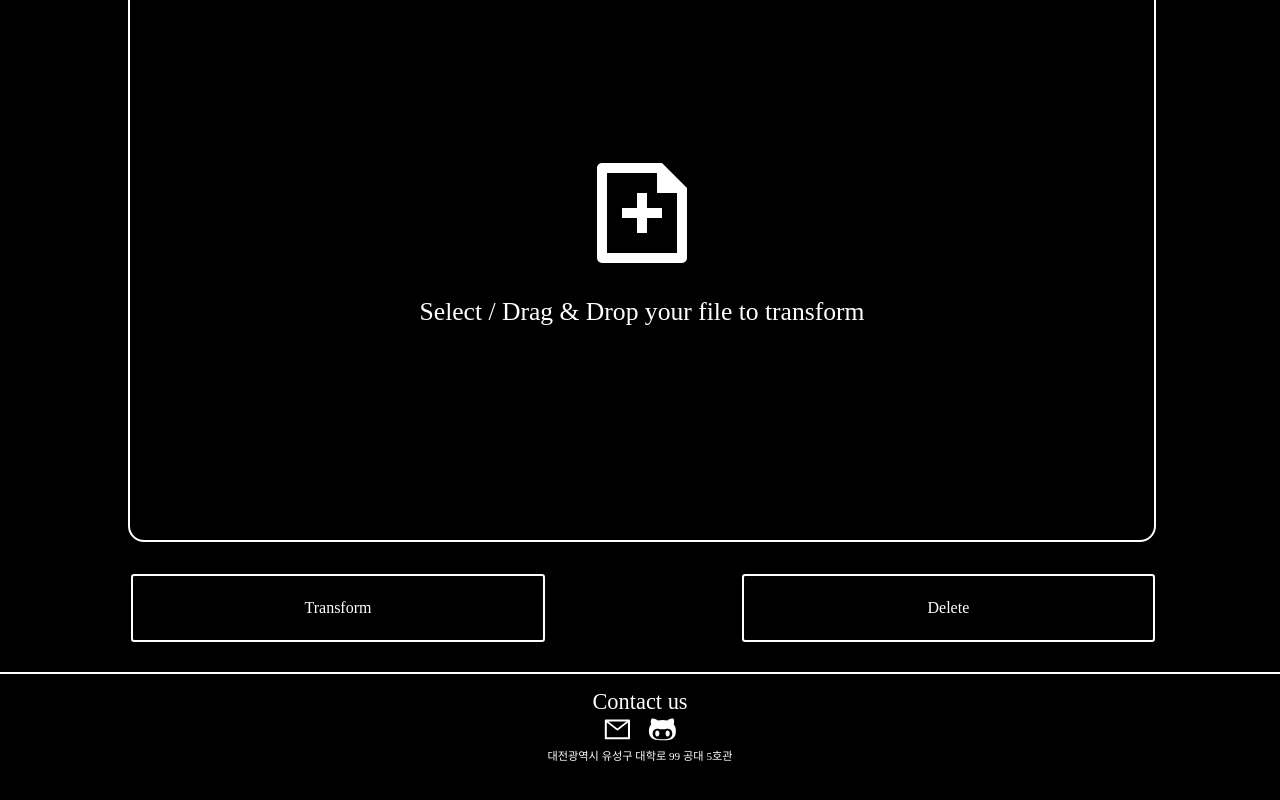
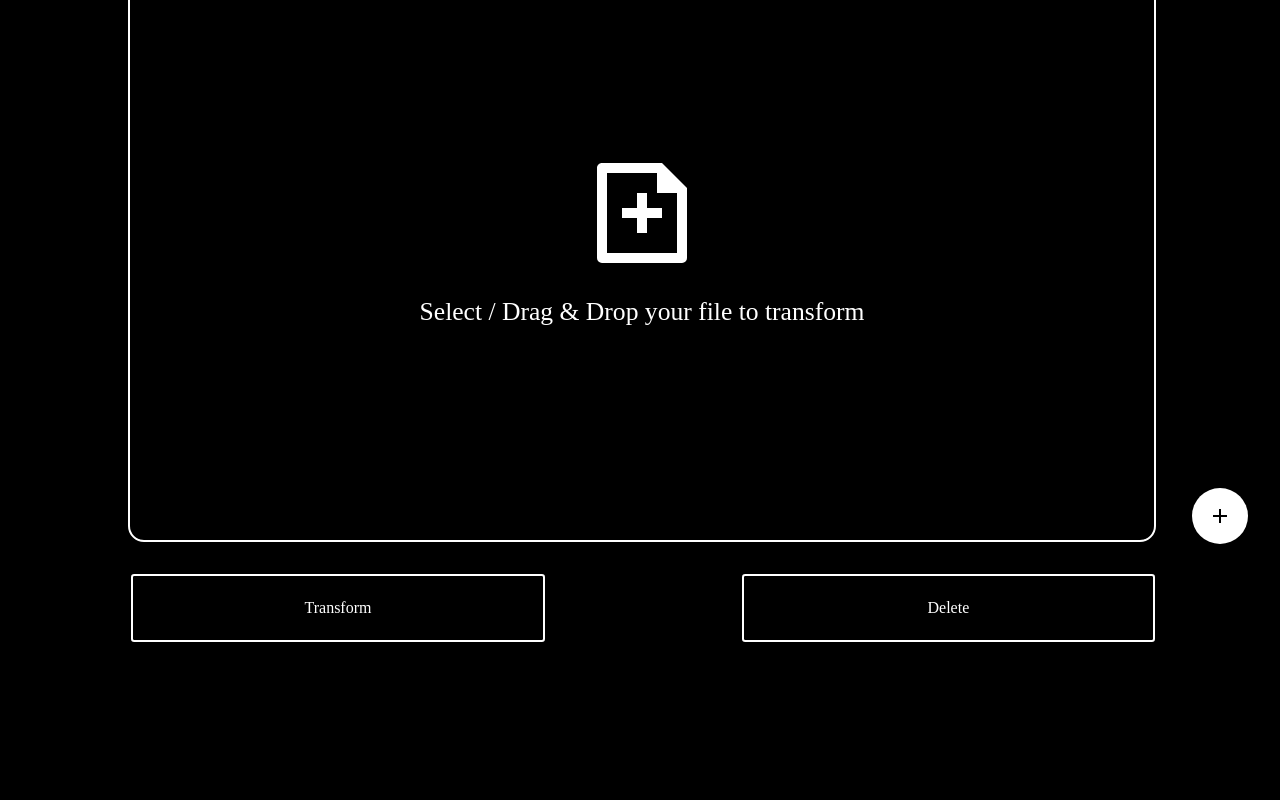
Before and after one commit to 2022-Capstone-Design-1/scripts-frontend, a React (Create React App) app: page / in a window 1280 px wide. Shown: the part 224-1024 px from the top of the page. After the commit the page ends 898 px from the top, so only its background shows below. Built offline with nearby package versions, Linux system fonts and the light colour scheme.

Commit message:
refactor: footer 컴포넌트 FAB로 변경

```diff
--- /dev/null
+++ b/src/components/layouts/fab/index.tsx
@@ -0,0 +1,77 @@
+import * as React from 'react';
+import Box from '@mui/material/Box';
+import Fab from '@mui/material/Fab';
+import { Add, Close, GitHub, EmailOutlined, LightbulbOutlined } from '@mui/icons-material';
+import { useTheme } from 'next-themes';
+import { styled } from '../../../stitches.config';
+
+const Container = styled(Box, {
+    '& > :not(style)': { m: 1 },
+    position: 'fixed',
+    right: '2rem',
+    bottom: '2rem',
+    display: 'flex',
+    flexDirection: 'column-reverse',
+    alignItems: 'center',
+    justifyContent: 'space-between',
+    height: '11rem',
+});
+
+const email = 'rjsduf0503@gmail.com';
+const site = 'https://github.com/2022-CNU-Capstone-Design-1/scripts-frontend';
+
+export default function FloatingActionButton() {
+    const [visible, setVisible] = React.useState(false);
+    const { theme } = useTheme();
+    // const toggleTheme = () => setTheme(theme === 'light' ? 'dark' : 'light');
+    const iconColor = theme === 'light' ? 'white' : 'black';
+    const bgColor = theme === 'dark' ? 'white' : 'black';
+
+    const handleMailClick = () => {
+        alert(`${email}이 복사되었습니다.`);
+    };
+
+    return (
+        <Container>
+            {visible ? (
+                <>
+                    <Fab
+                        aria-label='close'
+                        style={{ color: `${iconColor}`, backgroundColor: `${bgColor}` }}
+                    >
+                        <Close onClick={() => setVisible(!visible)} />
+                    </Fab>
+                    {/* <Fab
+                        size='medium'
+                        aria-label='lightbulb'
+                        style={{ color: `${iconColor}`, backgroundColor: `${bgColor}` }}
+                    >
+                        <LightbulbOutlined onClick={() => toggleTheme()} />
+                    </Fab> */}
+                    <Fab
+                        size='medium'
+                        aria-label='github'
+                        style={{ color: `${iconColor}`, backgroundColor: `${bgColor}` }}
+                    >
+                        <GitHub onClick={() => window.open(site, '_blank')} />
+                    </Fab>
+                    <Fab
+                        size='medium'
+                        color='inherit'
+                        aria-label='email'
+                        style={{ color: `${iconColor}`, backgroundColor: `${bgColor}` }}
+                    >
+                        <EmailOutlined onClick={() => handleMailClick()} />
+                    </Fab>
+                </>
+            ) : (
+                <Fab
+                    aria-label='add'
+                    style={{ color: `${iconColor}`, backgroundColor: `${bgColor}` }}
+                >
+                    <Add onClick={() => setVisible(!visible)} />
+                </Fab>
+            )}
+        </Container>
+    );
+}
--- a/src/components/layouts/footer/index.tsx
+++ /dev/null
@@ -1,66 +0,0 @@
-import React from 'react';
-import { FaGithubAlt } from 'react-icons/fa';
-import { CopyToClipboard } from 'react-copy-to-clipboard';
-import { AiOutlineMail } from 'react-icons/ai';
-import { styled } from '../../../stitches.config';
-
-const Container = styled('div', {
-    borderTop: '2px solid $text',
-    height: '5rem',
-    position: 'relative',
-    transform: 'translateY(-100%)',
-    display: 'flex',
-    justifyContent: 'center',
-    alignItems: 'center',
-    flexDirection: 'column',
-    marginTop: '5rem',
-    '@lg': {},
-});
-
-const Github = styled(FaGithubAlt, {
-    height: '1.5rem',
-    width: '1.5rem',
-    marginLeft: '0.5rem',
-    cursor: 'pointer',
-    '@lg': { width: '1.8rem', height: '1.8rem' },
-});
-
-const Mail = styled(AiOutlineMail, {
-    height: '1.5rem',
-    width: '1.5rem',
-    marginRight: '0.5rem',
-    cursor: 'pointer',
-    '@lg': { width: '1.8rem', height: '1.8rem' },
-});
-
-const ContactUs = styled('div', {
-    marginTop: '1.5rem',
-    fontSize: '1.2rem',
-    '@lg': { fontSize: '1.4rem' },
-});
-
-const Location = styled('div', {
-    fontSize: '0.1rem',
-    '@lg': { fontSize: '0.7rem' },
-});
-
-const email = 'rjsduf0503@gmail.com';
-const site = 'https://github.com/2022-CNU-Capstone-Design-1/scripts-frontend';
-
-export default function Footer(): JSX.Element {
-    const handleMailClick = () => {
-        alert(`${email}이 복사되었습니다.`);
-    };
-    return (
-        <Container>
-            <ContactUs>Contact us</ContactUs>
-            <div>
-                <CopyToClipboard text={email}>
-                    <Mail onClick={handleMailClick} />
-                </CopyToClipboard>
-                <Github onClick={() => window.open(site, '_blank')} />
-            </div>
-            <Location>대전광역시 유성구 대학로 99 공대 5호관</Location>
-        </Container>
-    );
-}
--- a/src/router.tsx
+++ b/src/router.tsx
@@ -4,7 +4,7 @@ import Home from './pages/home';
 import Script from './pages/script';
 import { styled } from './stitches.config';
 import Header from './components/layouts/header';
-import Footer from './components/layouts/footer';
+import FAB from './components/layouts/fab';
 
 const Wrapper = styled('div', {
     height: 'auto',
@@ -23,7 +23,7 @@ export default function Router(): JSX.Element {
                     <Route path='/script/:id' element={<Script />} />
                 </Routes>
             </Wrapper>
-            <Footer />
+            <FAB />
         </BrowserRouter>
     );
 }
```
